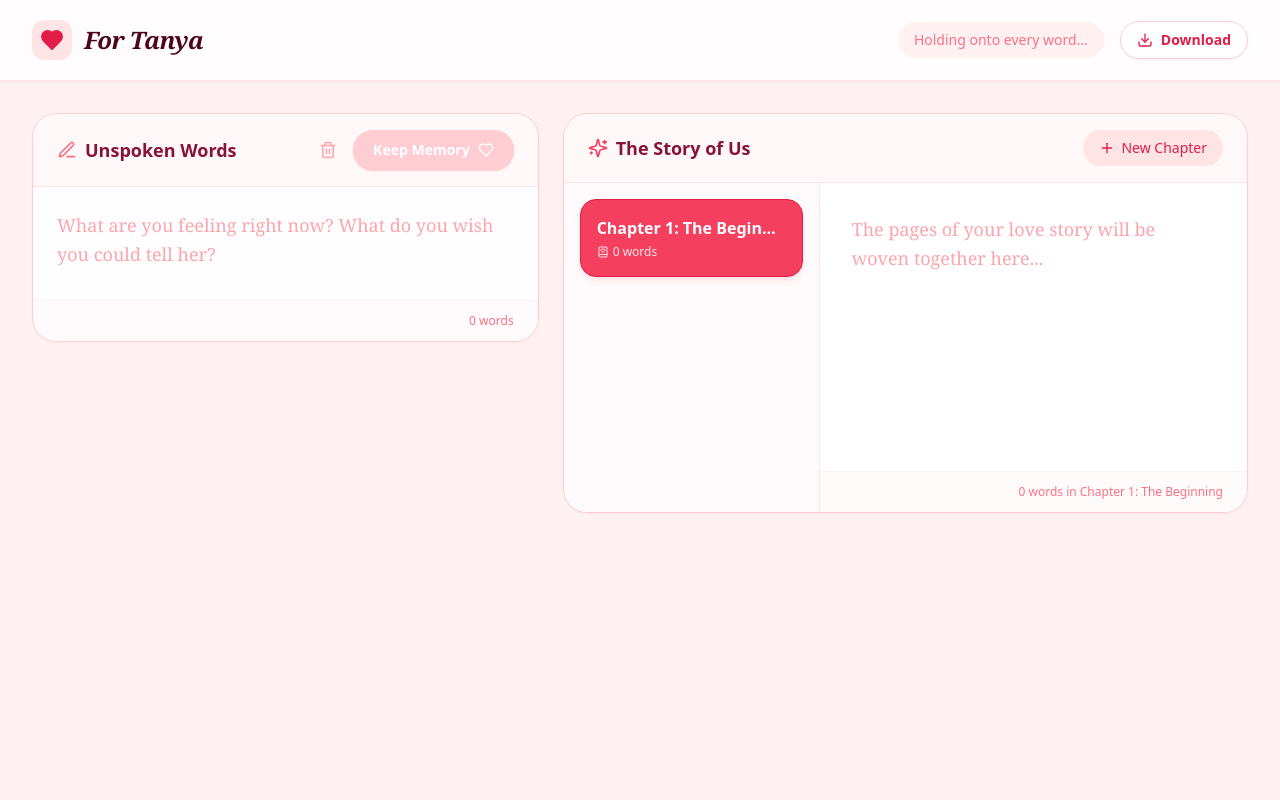
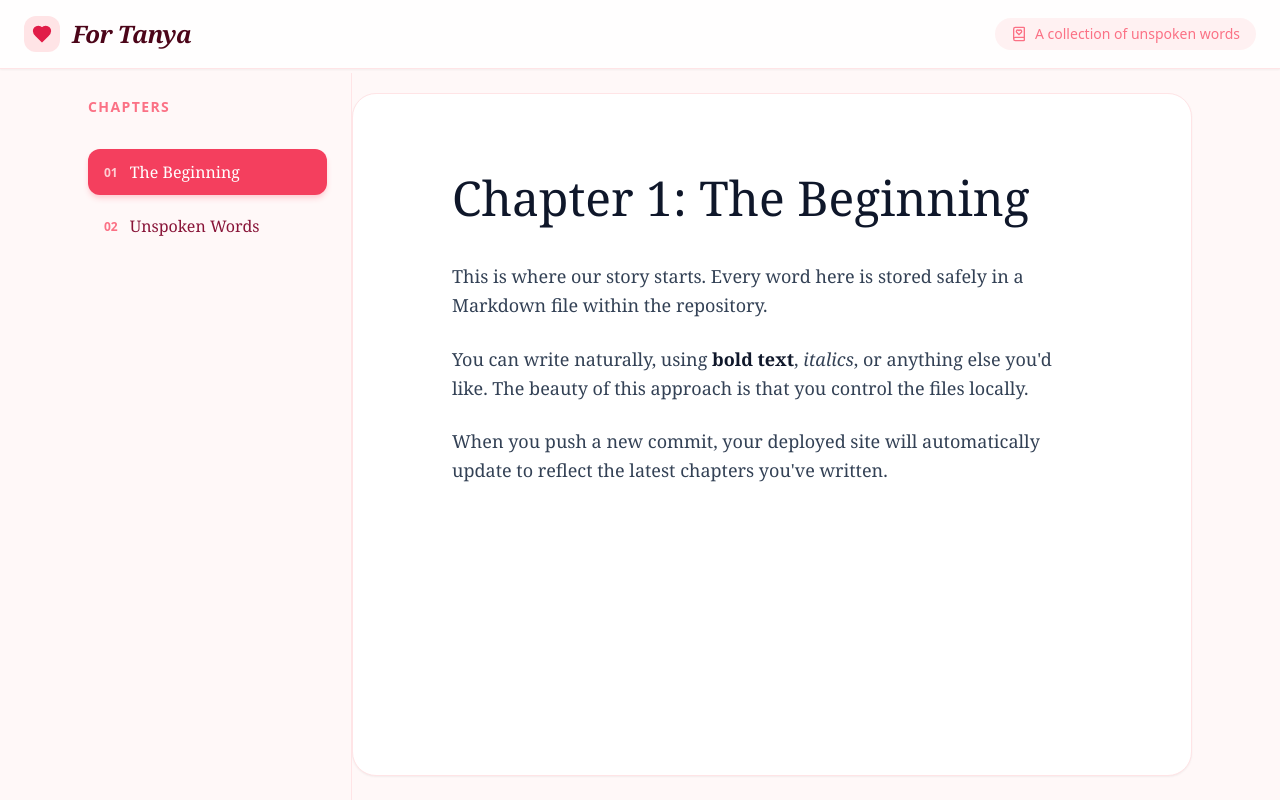
Before and after one commit to harshit-shukla-1/book_2, a React (Vite) app: page / in a window 1280 px wide. Built offline with nearby package versions, Linux system fonts and the light colour scheme.

Commit message:
[dyad] Converted to local Markdown chapter reader - wrote 6 file(s), deleted 1 file(s), added react-markdown package(s)

```diff
--- a/package.json
+++ b/package.json
@@ -52,6 +52,7 @@
     "react-day-picker": "^9.13.0",
     "react-dom": "^19.2.3",
     "react-hook-form": "^7.53.0",
+    "react-markdown": "^10.1.0",
     "react-resizable-panels": "^2.1.3",
     "react-router-dom": "^6.26.2",
     "recharts": "^2.12.7",
--- a/src/components/EditorArea.tsx
+++ /dev/null
@@ -1,56 +0,0 @@
-import React from "react";
-import { cn } from "@/lib/utils";
-
-interface EditorAreaProps {
-  title: string;
-  value: string;
-  onChange: (val: string) => void;
-  icon?: React.ReactNode;
-  actions?: React.ReactNode;
-  placeholder?: string;
-  className?: string;
-}
-
-export const EditorArea = ({
-  title,
-  value,
-  onChange,
-  icon,
-  actions,
-  placeholder = "Start writing...",
-  className,
-}: EditorAreaProps) => {
-  return (
-    <div
-      className={cn(
-        "flex flex-col h-full bg-white/90 backdrop-blur-sm rounded-3xl shadow-sm border border-rose-100 overflow-hidden transition-all duration-300 hover:shadow-md",
-        className
-      )}
-    >
-      {/* Header / Toolbar */}
-      <div className="flex items-center justify-between px-6 py-4 border-b border-rose-100 bg-rose-50/50">
-        <div className="flex items-center gap-2">
-          {icon && <span className="text-rose-400">{icon}</span>}
-          <h2 className="text-lg font-semibold text-rose-900">{title}</h2>
-        </div>
-        <div className="flex items-center gap-2">{actions}</div>
-      </div>
-
-      {/* Editor Space */}
-      <div className="flex-1 p-6">
-        <textarea
-          value={value}
-          onChange={(e) => onChange(e.target.value)}
-          placeholder={placeholder}
-          className="w-full h-full resize-none outline-none text-lg leading-relaxed text-slate-800 font-serif placeholder:text-rose-300 bg-transparent selection:bg-rose-200"
-          spellCheck={false}
-        />
-      </div>
-
-      {/* Word Count Footer */}
-      <div className="px-6 py-3 border-t border-rose-50 bg-rose-50/30 text-xs font-medium text-rose-400 flex justify-end">
-        {value.trim().split(/\s+/).filter((word) => word.length > 0).length} words
-      </div>
-    </div>
-  );
-};
--- /dev/null
+++ b/src/content/chapters/01-the-beginning.md
@@ -0,0 +1,7 @@
+# Chapter 1: The Beginning
+
+This is where our story starts. Every word here is stored safely in a Markdown file within the repository.
+
+You can write naturally, using **bold text**, *italics*, or anything else you'd like. The beauty of this approach is that you control the files locally.
+
+When you push a new commit, your deployed site will automatically update to reflect the latest chapters you've written.
--- /dev/null
+++ b/src/content/chapters/02-unspoken-words.md
@@ -0,0 +1,8 @@
+# Chapter 2: Unspoken Words
+
+As time goes on, you can simply add a new file to the `src/content/chapters` folder.
+
+Name it something like `03-next-chapter.md` and the app will automatically pick it up, parse the title, and add it to the reading list.
+
+* The chapters are sorted automatically based on their filenames.
+* You don't have to touch the code anymore—just write your heart out in these Markdown files.
--- a/src/pages/Index.tsx
+++ b/src/pages/Index.tsx
@@ -1,319 +1,163 @@
-import { useState, useEffect } from "react";
-import { Heart, PenLine, Sparkles, Trash2, Plus, BookHeart, Download } from "lucide-react";
-import { EditorArea } from "@/components/EditorArea";
-import { showSuccess, showError } from "@/utils/toast";
+import { useState, useMemo, useEffect } from "react";
+import { Heart, BookHeart, Menu, X } from "lucide-react";
+import ReactMarkdown from "react-markdown";
 import { cn } from "@/lib/utils";
+
+// Automatically import all markdown files from the chapters directory
+const chapterFiles = import.meta.glob('/src/content/chapters/*.md', {
+  query: '?raw',
+  import: 'default',
+  eager: true
+});
 
 interface Chapter {
   id: string;
+  filename: string;
   title: string;
   content: string;
 }
 
 const Index = () => {
-  // Initialize state from localStorage or use defaults
-  const [draftContent, setDraftContent] = useState(() => {
-    return localStorage.getItem("tanya-draft") || "";
-  });
+  const [isSidebarOpen, setIsSidebarOpen] = useState(false);
 
-  const [chapters, setChapters] = useState<Chapter[]>(() => {
-    const saved = localStorage.getItem("tanya-chapters");
-    if (saved) {
-      try {
-        return JSON.parse(saved);
-      } catch (e) {
-        console.error("Error loading chapters", e);
-      }
-    }
-    return [{ id: "1", title: "Chapter 1: The Beginning", content: "" }];
-  });
+  // Parse and sort the chapters
+  const chapters: Chapter[] = useMemo(() => {
+    return Object.entries(chapterFiles)
+      .map(([path, content]) => {
+        const filename = path.split('/').pop() || '';
+        const rawContent = content as string;
 
-  const [activeChapterId, setActiveChapterId] = useState<string>(() => {
-    return localStorage.getItem("tanya-active-chapter") || "1";
-  });
+        // Extract the title from the first H1 heading (# Title)
+        const match = rawContent.match(/^#\s+(.*)/m);
+        let title = match ? match[1] : filename.replace('.md', '').replace(/^\d+-/, '').replace(/-/g, ' ');
 
-  // Auto-save effects
+        return {
+          id: filename,
+          filename,
+          title,
+          content: rawContent,
+        };
+      })
+      .sort((a, b) => a.filename.localeCompare(b.filename)); // Sort alphabetically by filename (01-, 02-, etc.)
+  }, []);
+
+  const [activeChapterId, setActiveChapterId] = useState<string>(
+    chapters.length > 0 ? chapters[0].id : ""
+  );
+
+  const activeChapter = chapters.find((c) => c.id === activeChapterId);
+
+  // Close sidebar on mobile when a chapter is selected
   useEffect(() => {
-    localStorage.setItem("tanya-draft", draftContent);
-  }, [draftContent]);
-
-  useEffect(() => {
-    localStorage.setItem("tanya-chapters", JSON.stringify(chapters));
-  }, [chapters]);
-
-  useEffect(() => {
-    localStorage.setItem("tanya-active-chapter", activeChapterId);
-  }, [activeChapterId]);
-
-  const activeChapter = chapters.find((c) => c.id === activeChapterId) || chapters[0];
-
-  const handleApproveDraft = () => {
-    if (!draftContent.trim()) {
-      showError("There are no words to save yet.");
-      return;
-    }
-
-    setChapters((prev) =>
-      prev.map((chap) => {
-        if (chap.id === activeChapterId) {
-          const newContent = chap.content
-            ? `${chap.content}\n\n${draftContent}`
-            : draftContent;
-          return { ...chap, content: newContent };
-        }
-        return chap;
-      })
-    );
-
-    setDraftContent(""); // Clear draft after moving
-    showSuccess(`Your feelings have been added to ${activeChapter.title}.`);
-  };
-
-  const handleClearDraft = () => {
-    if (confirm("Are you sure you want to discard these words?")) {
-      setDraftContent("");
-    }
-  };
-
-  const handleAddChapter = () => {
-    const newId = Date.now().toString();
-    const newChapter = {
-      id: newId,
-      title: `Chapter ${chapters.length + 1}`,
-      content: "",
+    const handleResize = () => {
+      if (window.innerWidth >= 1024) setIsSidebarOpen(false);
     };
-    setChapters([...chapters, newChapter]);
-    setActiveChapterId(newId);
-    showSuccess("New chapter created.");
-  };
-
-  const handleDeleteChapter = (id: string, e: React.MouseEvent) => {
-    e.stopPropagation();
-    if (chapters.length === 1) {
-      showError("Your story needs at least one chapter.");
-      return;
-    }
-    if (confirm("Are you sure you want to delete this chapter entirely?")) {
-      const newChapters = chapters.filter((c) => c.id !== id);
-      setChapters(newChapters);
-      if (activeChapterId === id) {
-        setActiveChapterId(newChapters[0].id);
-      }
-      showSuccess("Chapter removed.");
-    }
-  };
-
-  const handleUpdateChapterContent = (content: string) => {
-    setChapters((prev) =>
-      prev.map((chap) =>
-        chap.id === activeChapterId ? { ...chap, content } : chap
-      )
-    );
-  };
-
-  const handleUpdateChapterTitle = (id: string, newTitle: string) => {
-    setChapters((prev) =>
-      prev.map((chap) => (chap.id === id ? { ...chap, title: newTitle } : chap))
-    );
-  };
-
-  const handleExportStory = () => {
-    let fileContent = "# For Tanya\n\n";
-
-    chapters.forEach((chap) => {
-      fileContent += `## ${chap.title}\n\n`;
-      fileContent += chap.content ? `${chap.content}\n\n` : "*Empty chapter*\n\n";
-      fileContent += "---\n\n";
-    });
-
-    const blob = new Blob([fileContent], { type: "text/markdown" });
-    const url = URL.createObjectURL(blob);
-    const a = document.createElement("a");
-    a.href = url;
-    a.download = "For_Tanya_Story.md";
-    document.body.appendChild(a);
-    a.click();
-    document.body.removeChild(a);
-    URL.revokeObjectURL(url);
-
-    showSuccess("Story downloaded to your device.");
-  };
+    window.addEventListener("resize", handleResize);
+    return () => window.removeEventListener("resize", handleResize);
+  }, []);
 
   return (
-    <div className="min-h-screen bg-rose-50 flex flex-col font-sans selection:bg-rose-200">
+    <div className="min-h-screen bg-rose-50/50 flex flex-col font-sans selection:bg-rose-200">
       {/* Top Navigation */}
-      <header className="px-8 py-5 flex items-center justify-between bg-white/80 backdrop-blur-md shadow-sm border-b border-rose-100 z-10">
+      <header className="px-6 py-4 flex items-center justify-between bg-white/80 backdrop-blur-md shadow-sm border-b border-rose-100 sticky top-0 z-30">
         <div className="flex items-center gap-3">
-          <div className="p-2 bg-rose-100 text-rose-600 rounded-xl">
-            <Heart size={24} fill="currentColor" />
+          <button
+            onClick={() => setIsSidebarOpen(true)}
+            className="lg:hidden p-2 -ml-2 text-rose-600 hover:bg-rose-50 rounded-full"
+          >
+            <Menu size={24} />
+          </button>
+          <div className="p-2 bg-rose-100 text-rose-600 rounded-xl hidden sm:block">
+            <Heart size={20} fill="currentColor" />
           </div>
-          <h1 className="text-2xl font-bold text-rose-950 tracking-tight font-serif italic">
+          <h1 className="text-xl sm:text-2xl font-bold text-rose-950 tracking-tight font-serif italic">
             For Tanya
           </h1>
         </div>
-        <div className="flex items-center gap-4">
-          <div className="hidden sm:block text-sm font-medium text-rose-400 bg-rose-100/50 px-4 py-2 rounded-full">
-            Holding onto every word...
-          </div>
-          <button
-            onClick={handleExportStory}
-            className="flex items-center gap-2 px-4 py-2 bg-white text-rose-600 hover:bg-rose-50 border border-rose-200 text-sm font-semibold rounded-full transition-all active:scale-95 shadow-sm"
-            title="Download your story as a file"
-          >
-            <Download size={16} />
-            <span>Download</span>
-          </button>
+        <div className="text-sm font-medium text-rose-400 bg-rose-100/50 px-4 py-1.5 rounded-full flex items-center gap-2">
+          <BookHeart size={16} />
+          <span className="hidden sm:inline">A collection of unspoken words</span>
         </div>
       </header>
 
-      {/* Main Workspace */}
-      <main className="flex-1 p-4 lg:p-8 flex flex-col lg:flex-row gap-6 h-[calc(100vh-88px)]">
-        {/* Left Column: Drafts */}
-        <div className="w-full lg:w-5/12 h-full min-h-[400px]">
-          <EditorArea
-            title="Unspoken Words"
-            value={draftContent}
-            onChange={setDraftContent}
-            icon={<PenLine size={20} />}
-            placeholder="What are you feeling right now? What do you wish you could tell her?"
-            className="border-rose-200 shadow-rose-100/50"
-            actions={
-              <>
-                <button
-                  onClick={handleClearDraft}
-                  className="p-2 text-rose-300 hover:text-red-500 hover:bg-red-50 rounded-full transition-colors"
-                  title="Discard words"
-                >
-                  <Trash2 size={18} />
-                </button>
-                <button
-                  onClick={handleApproveDraft}
-                  disabled={!draftContent.trim()}
-                  className="flex items-center gap-2 px-5 py-2.5 bg-rose-500 hover:bg-rose-600 disabled:bg-rose-200 disabled:cursor-not-allowed text-white text-sm font-semibold rounded-full transition-all active:scale-95 shadow-sm shadow-rose-200"
-                >
-                  <span>Keep Memory</span>
-                  <Heart
-                    size={16}
-                    className={draftContent.trim() ? "animate-pulse" : ""}
-                  />
-                </button>
-              </>
-            }
+      <div className="flex flex-1 max-w-6xl w-full mx-auto relative">
+        {/* Mobile Sidebar Overlay */}
+        {isSidebarOpen && (
+          <div
+            className="fixed inset-0 bg-rose-950/20 backdrop-blur-sm z-40 lg:hidden"
+            onClick={() => setIsSidebarOpen(false)}
           />
-        </div>
+        )}
 
-        {/* Right Column: Final Version (Chapters) */}
-        <div className="flex-1 h-full min-h-[400px] flex flex-col bg-white/90 backdrop-blur-sm rounded-3xl shadow-sm border border-rose-200 overflow-hidden transition-all duration-300 hover:shadow-md">
-          {/* Header / Toolbar */}
-          <div className="flex items-center justify-between px-6 py-4 border-b border-rose-100 bg-rose-50/50">
-            <div className="flex items-center gap-2">
-              <span className="text-rose-500">
-                <Sparkles size={20} />
-              </span>
-              <h2 className="text-lg font-semibold text-rose-900">
-                The Story of Us
-              </h2>
+        {/* Chapters Sidebar */}
+        <aside className={cn(
+          "fixed lg:sticky top-[73px] h-[calc(100vh-73px)] w-72 bg-white lg:bg-transparent border-r border-rose-100 shadow-xl lg:shadow-none z-50 transform transition-transform duration-300 ease-in-out lg:transform-none overflow-y-auto",
+          isSidebarOpen ? "translate-x-0" : "-translate-x-full lg:translate-x-0"
+        )}>
+          <div className="p-6">
+            <div className="flex items-center justify-between mb-6 lg:mb-8">
+              <h2 className="text-sm uppercase tracking-widest font-bold text-rose-400">Chapters</h2>
+              <button
+                onClick={() => setIsSidebarOpen(false)}
+                className="lg:hidden text-rose-400 hover:text-rose-600"
+              >
+                <X size={20} />
+              </button>
             </div>
-            <button
-              onClick={handleAddChapter}
-              className="flex items-center gap-1.5 px-4 py-2 bg-rose-100 text-rose-600 hover:bg-rose-200 hover:text-rose-700 text-sm font-medium rounded-full transition-colors"
-            >
-              <Plus size={16} />
-              <span>New Chapter</span>
-            </button>
-          </div>
 
-          <div className="flex flex-1 overflow-hidden flex-col md:flex-row">
-            {/* Chapters Sidebar */}
-            <div className="w-full md:w-64 border-b md:border-b-0 md:border-r border-rose-100 bg-rose-50/30 overflow-y-auto p-4 flex flex-col gap-3">
-              {chapters.map((chap) => (
-                <div
-                  key={chap.id}
-                  onClick={() => setActiveChapterId(chap.id)}
-                  className={cn(
-                    "group relative p-4 rounded-2xl cursor-pointer transition-all border text-left flex flex-col gap-1",
-                    activeChapterId === chap.id
-                      ? "bg-rose-500 text-white border-rose-600 shadow-md shadow-rose-200/50"
-                      : "bg-white text-rose-900 border-rose-100 hover:border-rose-300 hover:shadow-sm"
-                  )}
-                >
-                  <div className="flex items-center justify-between gap-2">
-                    <input
-                      value={chap.title}
-                      onChange={(e) =>
-                        handleUpdateChapterTitle(chap.id, e.target.value)
-                      }
-                      onClick={(e) => e.stopPropagation()}
-                      className={cn(
-                        "w-full bg-transparent outline-none font-semibold truncate",
-                        activeChapterId === chap.id
-                          ? "text-white placeholder:text-rose-200"
-                          : "text-rose-900 placeholder:text-rose-300"
-                      )}
-                      placeholder="Chapter title..."
-                    />
-                    {chapters.length > 1 && (
-                      <button
-                        onClick={(e) => handleDeleteChapter(chap.id, e)}
-                        className={cn(
-                          "opacity-0 group-hover:opacity-100 p-1.5 rounded-full transition-all flex-shrink-0",
-                          activeChapterId === chap.id
-                            ? "hover:bg-rose-600 text-rose-200 hover:text-white"
-                            : "hover:bg-rose-100 text-rose-300 hover:text-rose-600"
-                        )}
-                        title="Delete Chapter"
-                      >
-                        <Trash2 size={14} />
-                      </button>
-                    )}
-                  </div>
-                  <div
+            <nav className="flex flex-col gap-2">
+              {chapters.length === 0 ? (
+                <p className="text-sm text-rose-300 italic">No chapters yet.</p>
+              ) : (
+                chapters.map((chap, index) => (
+                  <button
+                    key={chap.id}
+                    onClick={() => {
+                      setActiveChapterId(chap.id);
+                      setIsSidebarOpen(false);
+                    }}
                     className={cn(
-                      "text-xs font-medium flex items-center gap-1",
+                      "text-left px-4 py-3 rounded-xl transition-all duration-200 group flex items-start gap-3",
                       activeChapterId === chap.id
-                        ? "text-rose-100"
-                        : "text-rose-400"
+                        ? "bg-rose-500 text-white shadow-md shadow-rose-200"
+                        : "hover:bg-rose-100/50 text-rose-900"
                     )}
                   >
-                    <BookHeart size={12} />
-                    {
-                      chap.content
-                        .trim()
-                        .split(/\s+/)
-                        .filter((w) => w.length > 0).length
-                    }{" "}
-                    words
-                  </div>
-                </div>
-              ))}
-            </div>
+                    <span className={cn(
+                      "text-xs font-bold mt-1",
+                      activeChapterId === chap.id ? "text-rose-200" : "text-rose-400 group-hover:text-rose-500"
+                    )}>
+                      {String(index + 1).padStart(2, '0')}
+                    </span>
+                    <span className="font-serif font-medium leading-snug">
+                      {chap.title.replace(/^Chapter \d+:\s*/, '')}
+                    </span>
+                  </button>
+                ))
+              )}
+            </nav>
+          </div>
+        </aside>
 
-            {/* Chapter Editor Space */}
-            <div className="flex-1 flex flex-col bg-white">
-              <div className="flex-1 p-6 md:p-8">
-                <textarea
-                  value={activeChapter?.content || ""}
-                  onChange={(e) => handleUpdateChapterContent(e.target.value)}
-                  placeholder="The pages of your love story will be woven together here..."
-                  className="w-full h-full resize-none outline-none text-lg leading-relaxed text-slate-800 font-serif placeholder:text-rose-300 bg-transparent selection:bg-rose-200"
-                  spellCheck={false}
-                />
+        {/* Main Reading Area */}
+        <main className="flex-1 min-w-0 bg-white shadow-sm lg:my-6 lg:mr-6 rounded-none lg:rounded-3xl border-x lg:border border-rose-100 min-h-[calc(100vh-73px)] lg:min-h-0">
+          <div className="max-w-3xl mx-auto px-6 py-12 sm:px-12 sm:py-16 md:px-16 md:py-20 h-full">
+            {activeChapter ? (
+              <article className="prose prose-rose prose-slate lg:prose-lg max-w-none prose-headings:font-serif prose-headings:font-medium prose-p:font-serif prose-p:leading-relaxed prose-p:text-slate-700">
+                <ReactMarkdown>
+                  {activeChapter.content}
+                </ReactMarkdown>
+              </article>
+            ) : (
+              <div className="h-full flex flex-col items-center justify-center text-rose-300 space-y-4">
+                <BookHeart size={48} className="opacity-50" />
+                <p className="font-serif text-lg text-center">Your story is waiting to be written...</p>
+                <p className="text-sm opacity-75">Add markdown files to the <code className="bg-rose-50 px-2 py-1 rounded">src/content/chapters</code> folder.</p>
               </div>
-
-              {/* Word Count Footer */}
-              <div className="px-6 py-3 border-t border-rose-50 bg-rose-50/30 text-xs font-medium text-rose-400 flex justify-end">
-                {
-                  (activeChapter?.content || "")
-                    .trim()
-                    .split(/\s+/)
-                    .filter((word) => word.length > 0).length
-                }{" "}
-                words in {activeChapter?.title || "this chapter"}
-              </div>
-            </div>
+            )}
           </div>
-        </div>
-      </main>
+        </main>
+      </div>
     </div>
   );
 };
--- a/tailwind.config.ts
+++ b/tailwind.config.ts
@@ -92,5 +92,8 @@ export default {
       },
     },
   },
-  plugins: [require("tailwindcss-animate")],
+  plugins: [
+    require("tailwindcss-animate"),
+    require("@tailwindcss/typography")
+  ],
 } satisfies Config;
```
Also changed, not shown: 1 other file (tests, documents, lock files or other folders).
